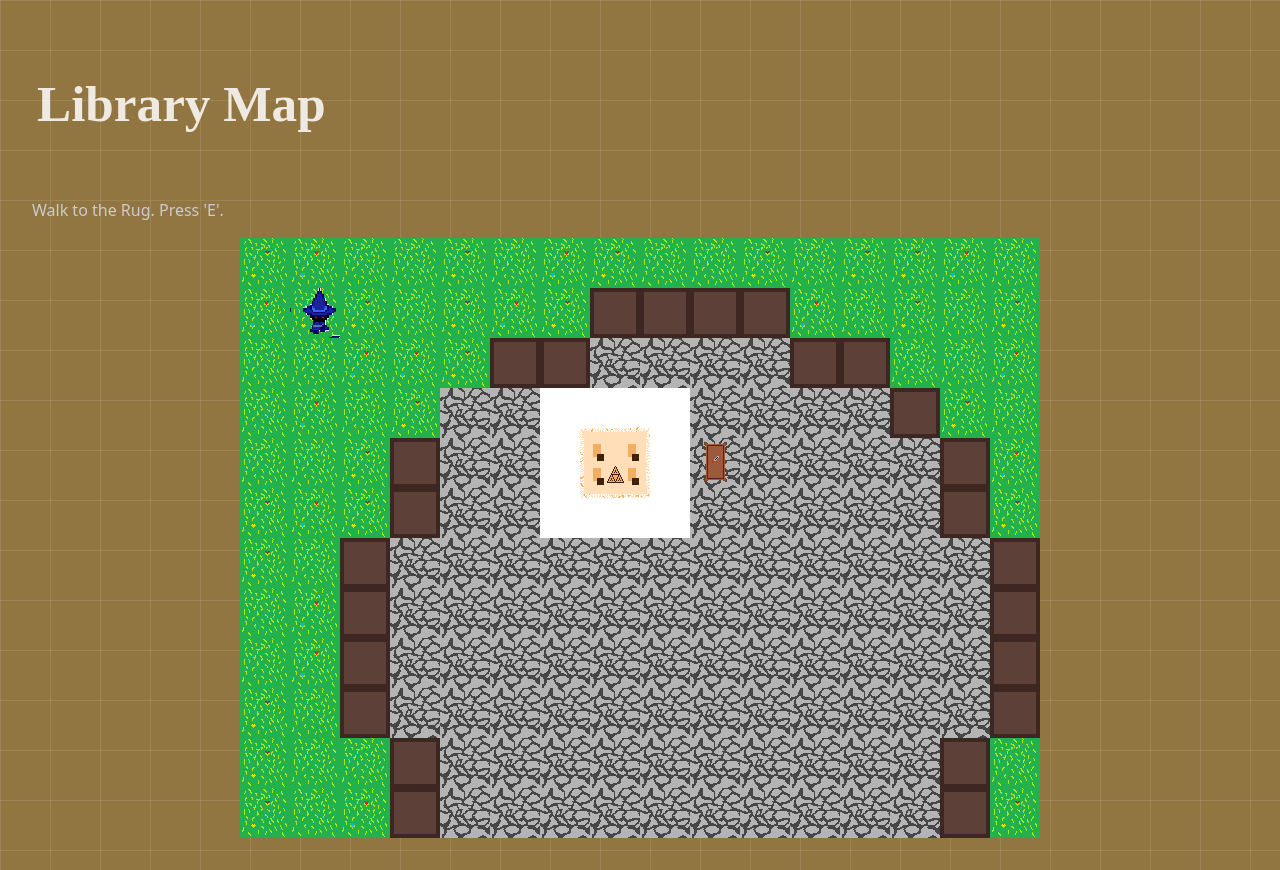
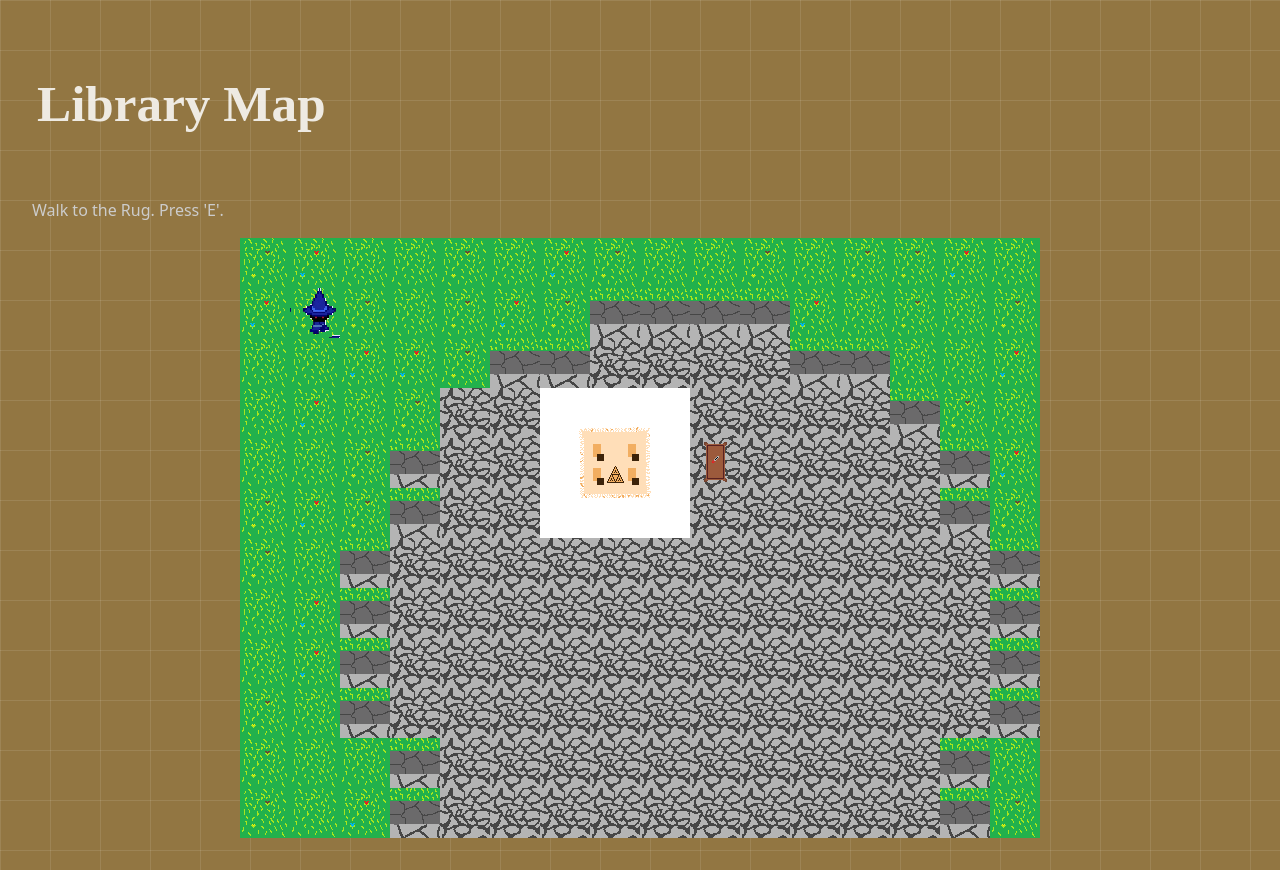
Before and after one commit to Jacub3/Bookshelf, a React (Vite) app in the folder Frontend/: page / in a window 1280 px wide. Built offline with nearby package versions, Linux system fonts and the light colour scheme; no server answers.

Commit message:
some rendering

```diff
--- a/Frontend/src/App.css
+++ b/Frontend/src/App.css
@@ -38,8 +38,8 @@
 
 /* 1: Wall / Bookshelf */
 .tile-wall {
-  background-color: #5d4037; /* Or use a bookshelf image here! */
-  border: 4px solid #3e2723;
+  width: 50px;
+  height: 50px;
 }
 
 /* 2: Rug */
--- a/Frontend/src/App.tsx
+++ b/Frontend/src/App.tsx
@@ -1,6 +1,7 @@
 import { useEffect, useState, useRef, type ReactNode } from 'react'
 import { BookList, type books } from './Components/Bookshelf.tsx'
 import { LEVEL_1 } from './levelData'
+import horizontalWall from './assets/horizontalWall.png';
 //import { Combat } from './Components/CombatTechnology'
 import './App.css'
 
@@ -28,7 +29,7 @@ const VIEWPORT_WIDTH = 800;
 const VIEWPORT_HEIGHT = 600;
 
 const TILE_IMAGES: Record<number, string> = {
-  2: GrassFlowers, 3: GrassBFlowers, 4: grass, 19: BookshelfTile,
+  1: horizontalWall, 2: GrassFlowers, 3: GrassBFlowers, 4: grass, 19: BookshelfTile,
   20: rugCenter, 21: rugTL, 22: rugT, 23: rugTR,
   24: rugL, 25: rugR, 26: rugBL, 27: rugB, 28: rugBR
 };
@@ -204,8 +205,10 @@ function App() {
           row.map((tileType, colIndex) => {
              let content: ReactNode = null;
              let tileClass = 'tile-floor';
-
-             if (tileType === 1) tileClass = 'tile-wall';
+              if (tileType === 1) {
+                // We render the image for tile 1 here
+                content = <img src={TILE_IMAGES[tileType]} className="pixel-art" style={{width:'100%', height:'100%'}}/>;
+              }
              if ([2,3,4].includes(tileType)){
                tileClass = 'grass';
                content = <img src={TILE_IMAGES[tileType]} className="pixel-art" style={{width:'100%', height:'100%'}}/>;
```
Also changed, not shown: Frontend/src/assets/horizontalWall.png (added).
